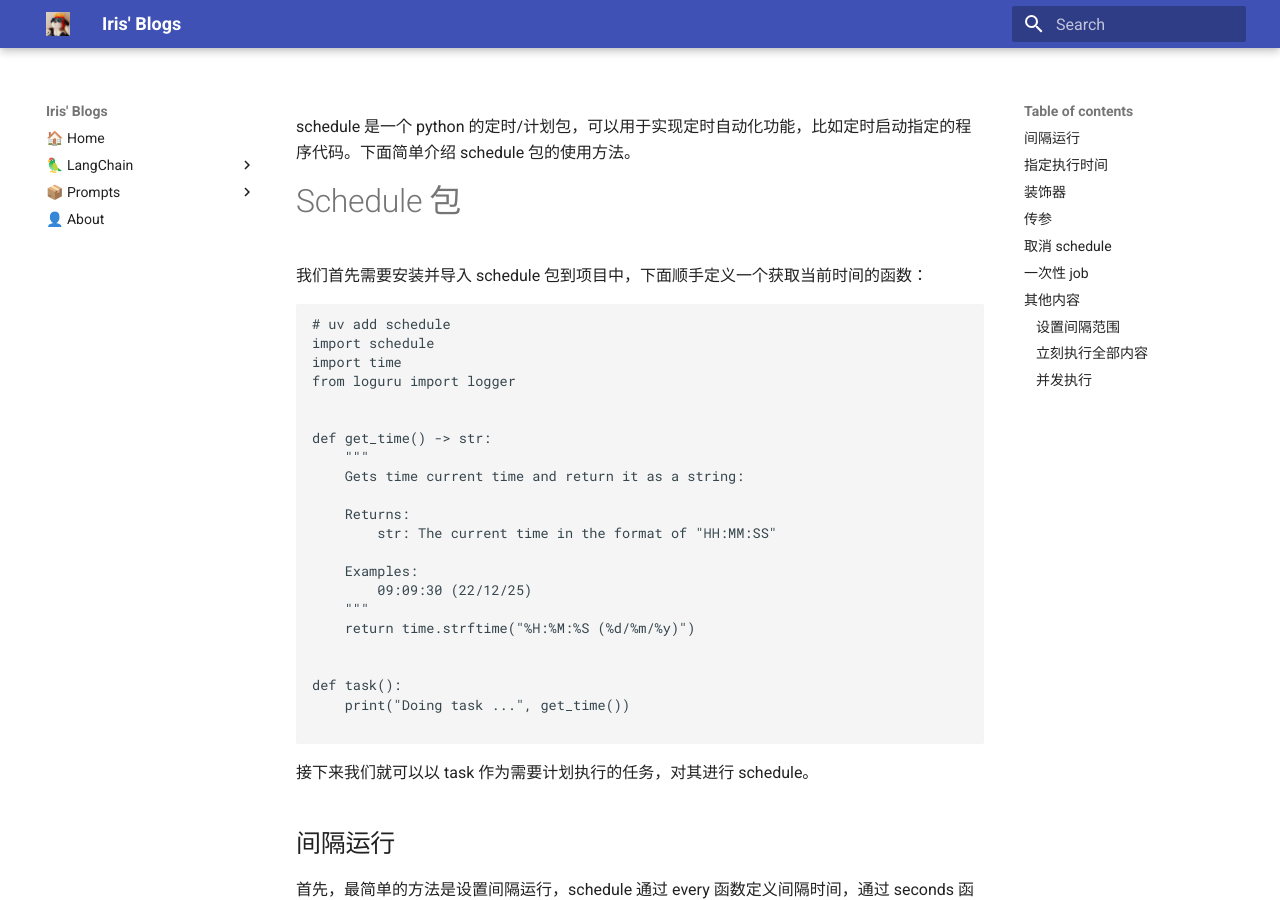
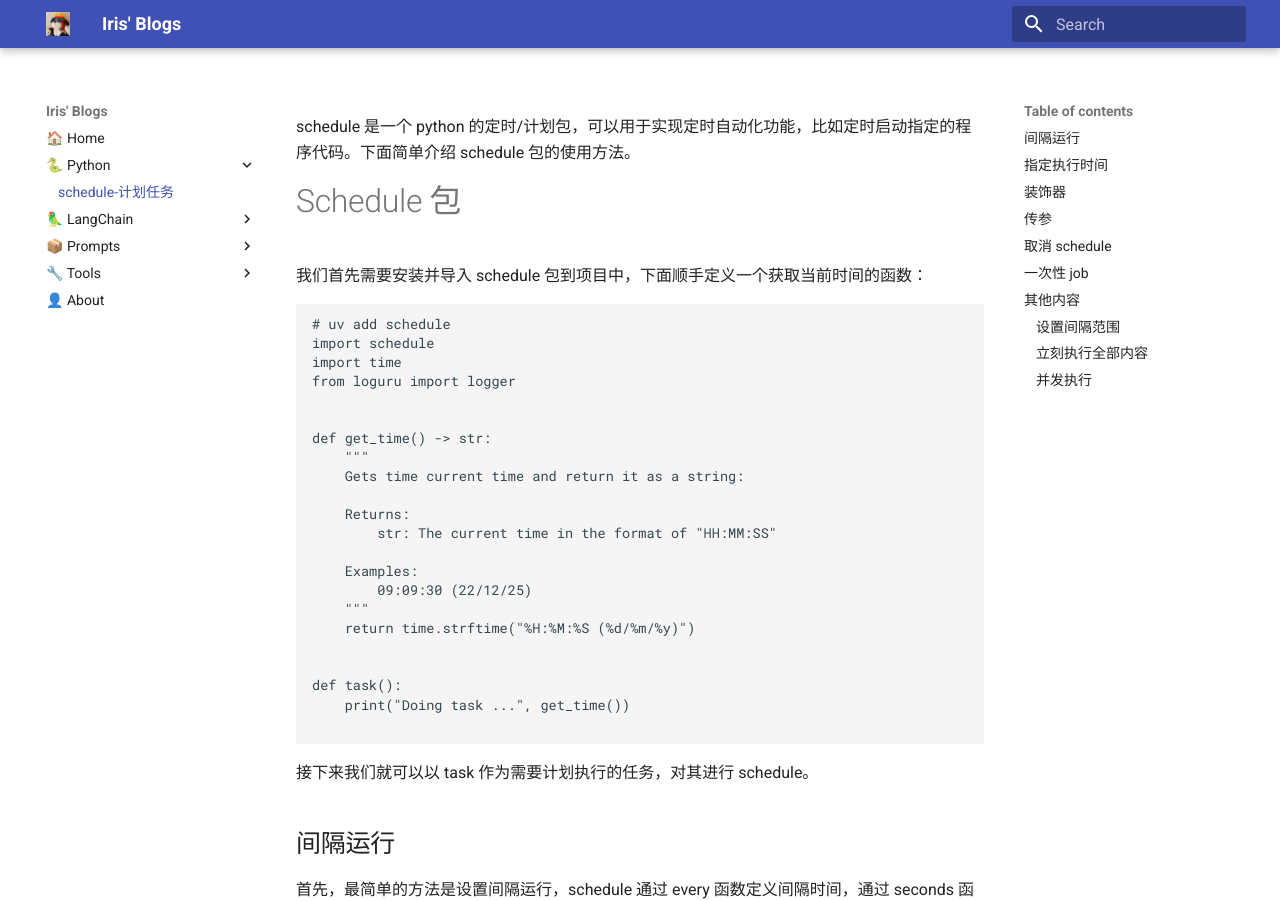
Before and after one commit to zht7063/blogs, an MkDocs documentation site: the page built from docs/🐍 Python/py-schedule.md, in a window 1280 px wide and 900 px high. Built offline with MkDocs 1.6.1 and Material for MkDocs 9.7.7, drawn with Linux system fonts in a browser that asks for light colours.

Commit message:
📝 Docs: 添加 YAML基本语法文档到导航配置

```diff
--- a/mkdocs.yml
+++ b/mkdocs.yml
@@ -5,10 +5,14 @@
   favicon: assets/favicon.jpg
 nav:
   - '🏠 Home': index.md
+  - '🐍 Python':
+    - schedule-计划任务: 🐍 Python/py-schedule.md
   - '🦜 LangChain':
     - 组件架构: 🦜 LangChain/LangChain 结构解析（1）：组件架构.md
     - RAG信息处理技术: 🦜 LangChain/LangChain-RAG信息处理技术解析.md
     - Runnables接口: 🦜 LangChain/LC-Runnables接口解析.md
   - '📦 Prompts':
     - Cursor Rules 开发者模板: 📦 prompts/cursorrules开发者模板.md
+  - '🔧 Tools':
+    - YAML基本语法: yaml基本语法.md
   - '👤 About': about.md
```
